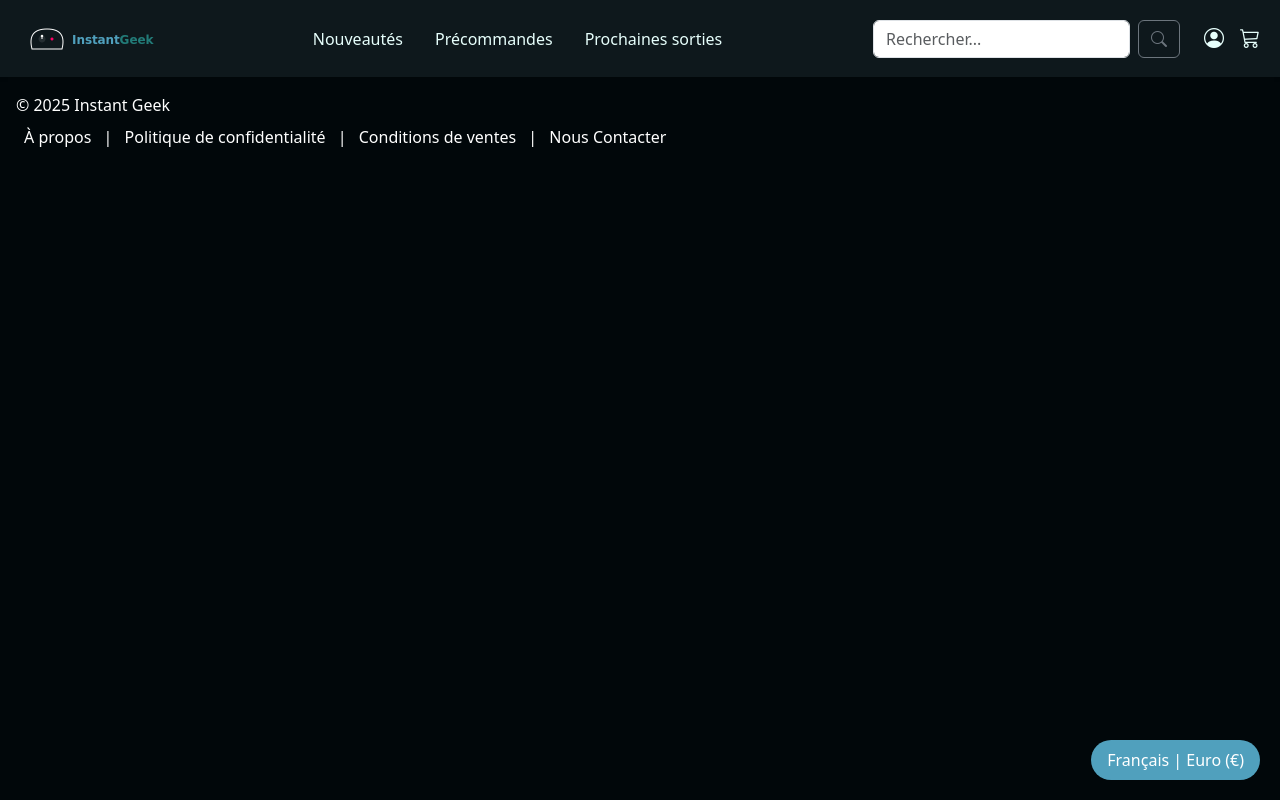
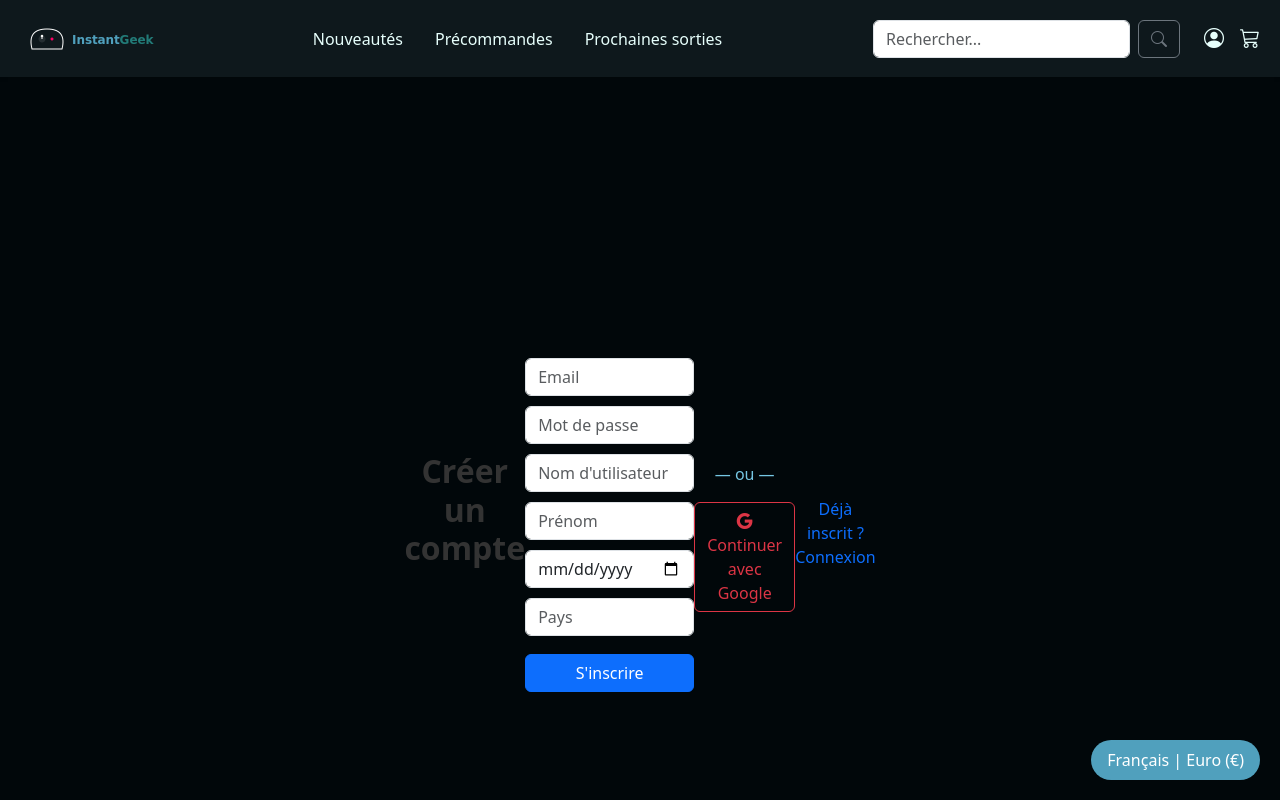
Before and after one commit to Badborz95/projet-groupe, a Vue app: page /inscription in a window 1280 px wide. Shown: the top 800 px of the page. Built offline with nearby package versions, Linux system fonts and the light colour scheme.

Commit message:
Inscription / connexion

```diff
--- a/src/App.vue
+++ b/src/App.vue
@@ -12,7 +12,6 @@ import Footer from './components/Footer.vue'
   <div id="app-wrapper">
     <!-- La barre de navigation s'affichera sur toutes les pages -->
     <Navbar />
-
     <!-- La balise router-view affichera le composant de la page actuelle -->
     <main class="container-fluid p-0 ">
       <router-view />
--- a/src/components/Navbar.vue
+++ b/src/components/Navbar.vue
@@ -46,8 +46,8 @@
               <i class="bi bi-search"></i>
             </button>
           </form>
-          <a href="#" class="nav-link fs-5 text ms-2"><i class="bi bi-person-circle"></i></a>
-          <a href="#" class="nav-link fs-5 text ms-2"><i class="bi bi-cart3"></i></a>
+          <a href="/connexion" class="nav-link fs-5 text ms-2"><i class="bi bi-person-circle"></i></a>
+          <a href="/panier" class="nav-link fs-5 text ms-2"><i class="bi bi-cart3"></i></a>
         </div>
       </div>
     </div>
--- a/src/firebase/index.js
+++ b/src/firebase/index.js
@@ -1,9 +1,7 @@
-// firebase.js
+// firebase/index.js
 import { initializeApp } from "firebase/app";
+import { getAuth } from "firebase/auth";
 import { getFirestore } from "firebase/firestore";
-import { getAuth } from "firebase/auth";
-/*
-*/
 
 // Your web app's Firebase configuration
 // For Firebase JS SDK v7.20.0 and later, measurementId is optional
@@ -19,5 +17,8 @@ const firebaseConfig = {
 
 // Initialize Firebase
 const app = initializeApp(firebaseConfig);
-export const auth = getAuth(app);
-export const db = getFirestore(app);
+
+const auth = getAuth(app);
+const db = getFirestore(app);
+
+export { auth, db };
--- a/src/router/index.js
+++ b/src/router/index.js
@@ -6,6 +6,8 @@ import Accueil from '../views/Accueil.vue'
 import Nouveautes from '../views/Nouveautes.vue'
 import Precommandes from '../views/Precommandes.vue'
 import ProchainesSorties from '../views/ProchainesSorties.vue'
+import Inscription from '../views/Inscription.vue';
+import Connexion from '../views/Connexion.vue';
 
 const router = createRouter({
   history: createWebHistory(import.meta.env.BASE_URL),
@@ -29,7 +31,17 @@ const router = createRouter({
         path: '/prochaines-sorties',
         name: 'prochaines-sorties',
         component: ProchainesSorties
-    }
+    },
+    {
+        path: '/inscription',
+        name: 'inscription', // Ajout d'un nom pour la route d'inscription
+        component: Inscription
+    },
+    {
+        path: '/connexion',
+        name: 'connexion', // Ajout d'un nom pour la route de connexion
+        component: Connexion
+    },
     // Ajoutez d'autres routes ici si nécessaire
   ],
   // Cette fonction permet de styliser le lien actif dans la navbar
--- /dev/null
+++ b/src/services/authService.js
@@ -0,0 +1,22 @@
+import { GoogleAuthProvider, signInWithPopup } from 'firebase/auth';
+import { auth, db } from '../firebase';
+import { setDoc, doc } from 'firebase/firestore';
+
+export async function signInWithGoogle() {
+  const provider = new GoogleAuthProvider();
+  const result = await signInWithPopup(auth, provider);
+
+  const user = result.user;
+
+  // Création ou mise à jour du document utilisateur
+  await setDoc(doc(db, 'users', user.uid), {
+    email: user.email,
+    displayName: user.displayName,
+    createdAt: new Date()
+  }, { merge: true });
+
+  return user;
+}
+export async function signOut() {
+  await auth.signOut();
+}
--- /dev/null
+++ b/src/views/Connexion.vue
@@ -0,0 +1,37 @@
+<template>
+  <div class="container mt-5">
+    <h2>Connexion</h2>
+    <form @submit.prevent="handleLogin">
+      <input v-model="email" type="email" placeholder="Email" class="form-control mb-2" required />
+      <input v-model="password" type="password" placeholder="Mot de passe" class="form-control mb-2" required />
+      <button class="btn btn-success">Connexion</button>
+    </form>
+    <router-link class="d-block mt-3" to="/inscription">Créer un compte</router-link>
+  </div>
+</template>
+
+<script setup>
+import { ref } from 'vue';
+import { signIn } from '../services/authService';
+import { useRouter } from 'vue-router';
+
+const email = ref('');
+const password = ref('');
+const router = useRouter();
+
+async function handleLogin() {
+  try {
+    await signIn(email.value, password.value);
+    router.push('/');
+  } catch (e) {
+    alert('Erreur : ' + e.message);
+  }
+}
+</script>
+
+<style scoped>
+.container {
+  max-width: 400px;
+  margin: 0 auto;
+}
+</style>
--- /dev/null
+++ b/src/views/Inscription.vue
@@ -0,0 +1,74 @@
+<template>
+  <div class="container mt-5">
+    <h2 class="text-center page-title">Créer un compte</h2>
+
+    <!-- Auth par email -->
+    <form @submit.prevent="handleSignUp">
+      <input v-model="email" type="email" placeholder="Email" class="form-control" required />
+      <input v-model="password" type="password" placeholder="Mot de passe" class="form-control" required />
+      <input type="text" placeholder="Nom d'utilisateur" class="form-control" required />
+      <input type="text" placeholder="Prénom" class="form-control" required />
+      <input type="date" placeholder="Date de naissance" class="form-control" required />
+      <input type="text" placeholder="Pays" class="form-control" required />
+      <button class="btn btn-primary mt-2">S'inscrire</button>
+    </form>
+
+    <!-- Ou se connecter avec Google -->
+    <div class="text-center mt-4">
+      <p>— ou —</p>
+      <button @click="handleGoogleSignIn" class="btn btn-outline-danger w-100">
+        <i class="bi bi-google"></i> Continuer avec Google
+      </button>
+    </div>
+
+    <router-link class="d-block mt-3 text-center" to="/connexion">
+      Déjà inscrit ? Connexion
+    </router-link>
+  </div>
+</template>
+
+<script setup>
+import { ref } from 'vue';
+import { signUp, signInWithGoogle } from '../services/authService';
+import { useRouter } from 'vue-router';
+
+const email = ref('');
+const password = ref('');
+const router = useRouter();
+
+async function handleSignUp() {
+  try {
+    await signUp(email.value, password.value);
+    router.push('/');
+  } catch (e) {
+    alert('Erreur : ' + e.message);
+  }
+}
+
+async function handleGoogleSignIn() {
+  try {
+    await signInWithGoogle();
+    router.push('/');
+  } catch (e) {
+    alert('Erreur avec Google : ' + e.message);
+  }
+}
+</script>
+
+<style scoped>
+.container {
+  max-width: 420px;
+  margin: 0 auto;
+}
+.page-title {
+  margin-bottom: 30px;
+  font-weight: bold;
+  color: #333;
+}
+.form-control {
+  margin-bottom: 10px;
+}
+.btn {
+  width: 100%;
+}
+</style>
```
Also changed, not shown: src/components/ListeJeux.vue (added, +24 -0 lines), src/services/gameService.js (added, +13 -0 lines).
